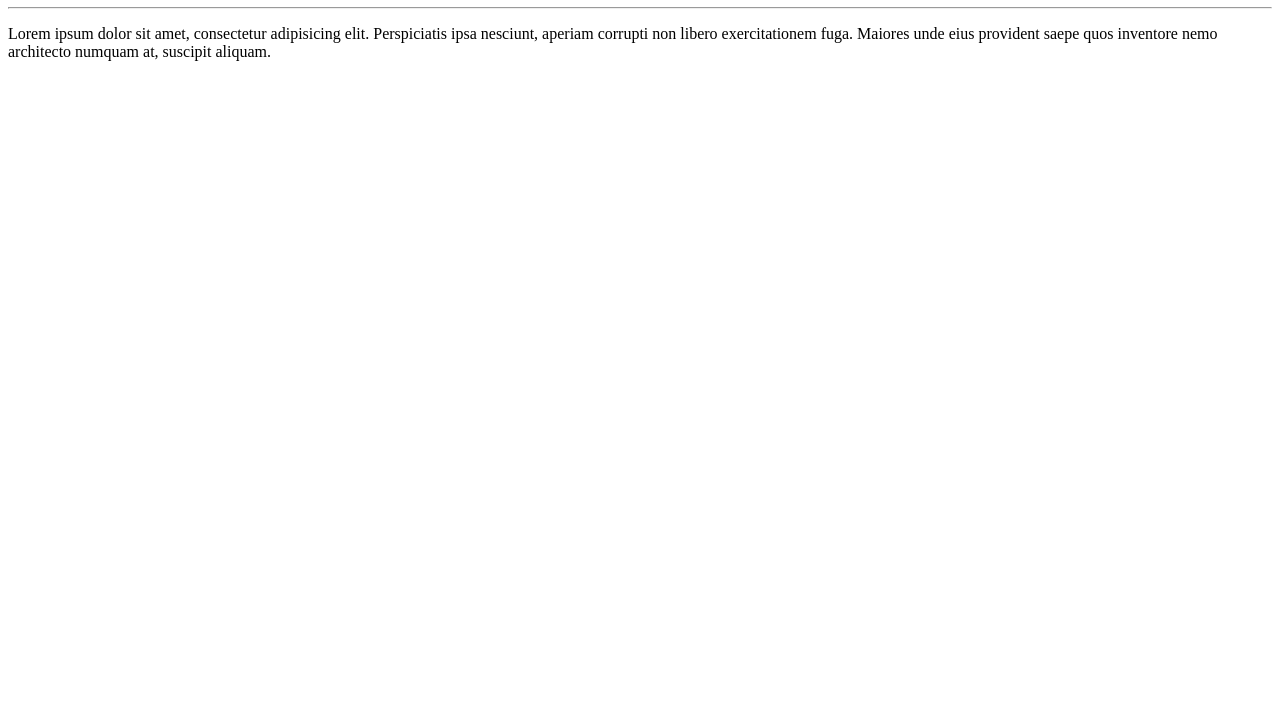
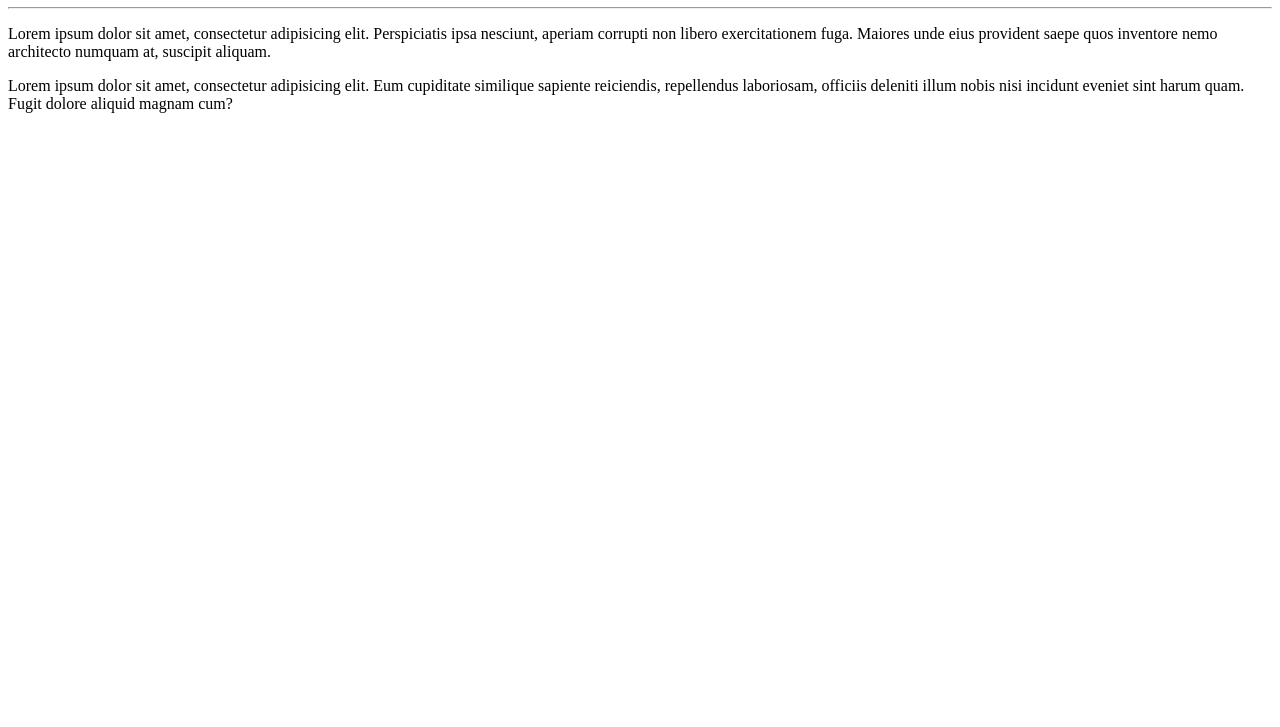
Before and after one commit to Mcjunges/Ola-Mundo, a plain HTML site: page site-exemplo/index.html in a window 1280 px wide. Shown: the part 73-800 px from the top of the page. Drawn offline with Linux system fonts and the light colour scheme.

Commit message:
Adicionei um parágrafo

```diff
--- a/site-exemplo/index.html
+++ b/site-exemplo/index.html
@@ -9,5 +9,6 @@
     <h1>Olá, Mundo</h1>
     <hr>
     <p>Lorem ipsum dolor sit amet, consectetur adipisicing elit. Perspiciatis ipsa nesciunt, aperiam corrupti non libero exercitationem fuga. Maiores unde eius provident saepe quos inventore nemo architecto numquam at, suscipit aliquam.</p>
+    <p>Lorem ipsum dolor sit amet, consectetur adipisicing elit. Eum cupiditate similique sapiente reiciendis, repellendus laboriosam, officiis deleniti illum nobis nisi incidunt eveniet sint harum quam. Fugit dolore aliquid magnam cum?</p>
 </body>
 </html>
```
